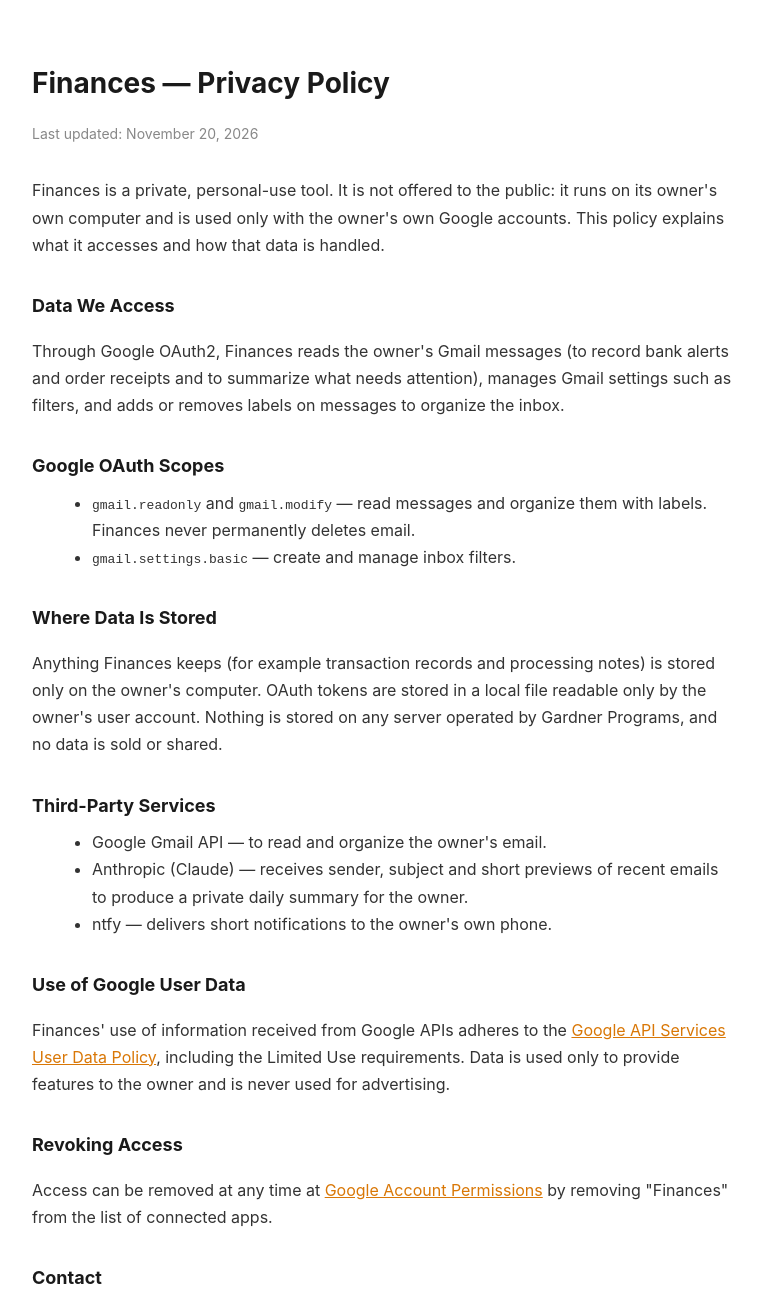
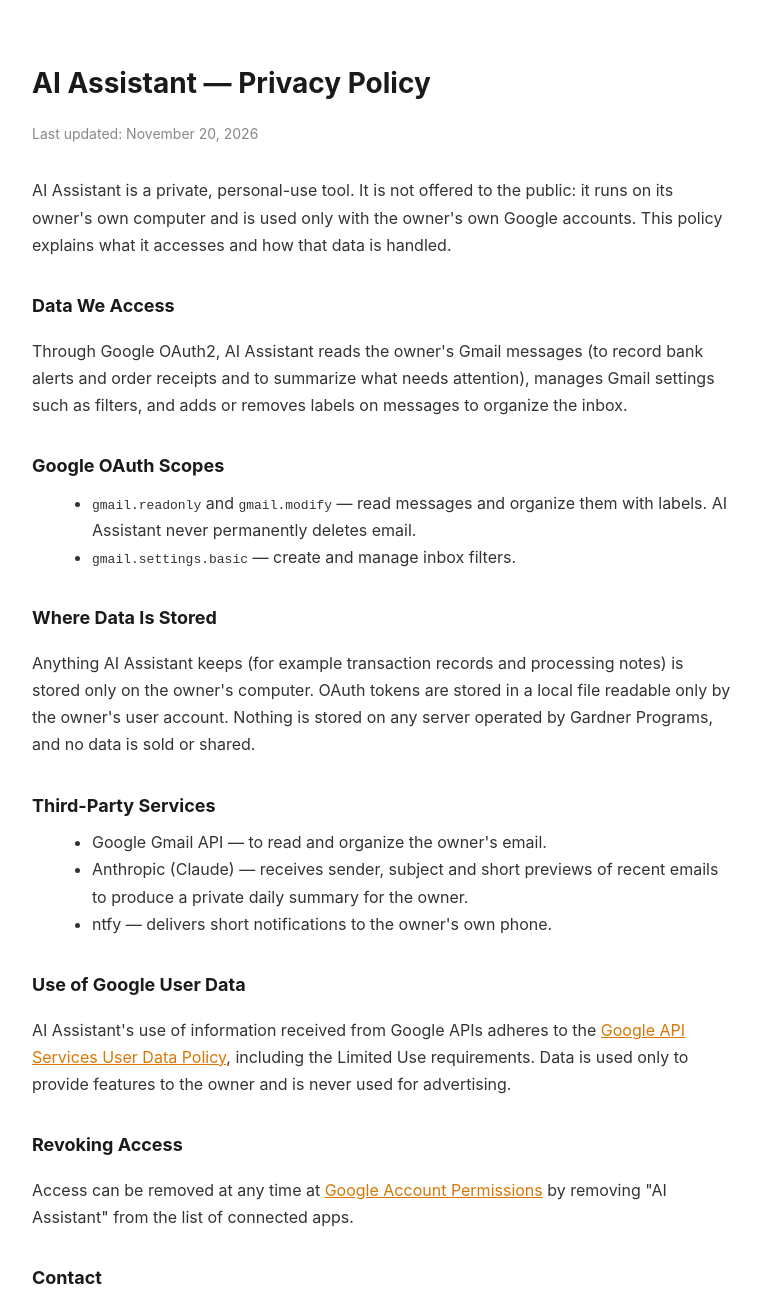
Before and after one commit to Gardner-Programs/Gardner-Programs.github.io, a plain HTML site: page assistant-privacy.html in a window 1280 px wide. Shown: the top 1300 px of the page, without its empty margins (258-1020 px from the left). Drawn offline with Linux system fonts and the light colour scheme.

Commit message:
Rename the personal app's privacy page to AI Assistant
Co-Authored-By: Claude Opus 5.5 <noreply@anthropic.com>

```diff
--- a/finances-privacy.html
+++ b/assistant-privacy.html
@@ -3,7 +3,7 @@
 <head>
   <meta charset="utf-8">
   <meta name="viewport" content="width=device-width, initial-scale=1">
-  <title>Finances — Privacy Policy</title>
+  <title>AI Assistant — Privacy Policy</title>
   <style>
     body {
       font-family: -apple-system, BlinkMacSystemFont, 'Segoe UI', sans-serif;
@@ -21,22 +21,22 @@
   </style>
 </head>
 <body>
-  <h1>Finances — Privacy Policy</h1>
+  <h1>AI Assistant — Privacy Policy</h1>
   <p class="meta">Last updated: November 20, 2026</p>
 
-  <p>Finances is a private, personal-use tool. It is not offered to the public: it runs on its owner's own computer and is used only with the owner's own Google accounts. This policy explains what it accesses and how that data is handled.</p>
+  <p>AI Assistant is a private, personal-use tool. It is not offered to the public: it runs on its owner's own computer and is used only with the owner's own Google accounts. This policy explains what it accesses and how that data is handled.</p>
 
   <h2>Data We Access</h2>
-  <p>Through Google OAuth2, Finances reads the owner's Gmail messages (to record bank alerts and order receipts and to summarize what needs attention), manages Gmail settings such as filters, and adds or removes labels on messages to organize the inbox.</p>
+  <p>Through Google OAuth2, AI Assistant reads the owner's Gmail messages (to record bank alerts and order receipts and to summarize what needs attention), manages Gmail settings such as filters, and adds or removes labels on messages to organize the inbox.</p>
 
   <h2>Google OAuth Scopes</h2>
   <ul style="margin: 0 0 12px 20px; color: #333;">
-    <li><code>gmail.readonly</code> and <code>gmail.modify</code> — read messages and organize them with labels. Finances never permanently deletes email.</li>
+    <li><code>gmail.readonly</code> and <code>gmail.modify</code> — read messages and organize them with labels. AI Assistant never permanently deletes email.</li>
     <li><code>gmail.settings.basic</code> — create and manage inbox filters.</li>
   </ul>
 
   <h2>Where Data Is Stored</h2>
-  <p>Anything Finances keeps (for example transaction records and processing notes) is stored only on the owner's computer. OAuth tokens are stored in a local file readable only by the owner's user account. Nothing is stored on any server operated by Gardner Programs, and no data is sold or shared.</p>
+  <p>Anything AI Assistant keeps (for example transaction records and processing notes) is stored only on the owner's computer. OAuth tokens are stored in a local file readable only by the owner's user account. Nothing is stored on any server operated by Gardner Programs, and no data is sold or shared.</p>
 
   <h2>Third-Party Services</h2>
   <ul style="margin: 0 0 12px 20px; color: #333;">
@@ -46,10 +46,10 @@
   </ul>
 
   <h2>Use of Google User Data</h2>
-  <p>Finances' use of information received from Google APIs adheres to the <a href="https://developers.google.com/terms/api-services-user-data-policy">Google API Services User Data Policy</a>, including the Limited Use requirements. Data is used only to provide features to the owner and is never used for advertising.</p>
+  <p>AI Assistant's use of information received from Google APIs adheres to the <a href="https://developers.google.com/terms/api-services-user-data-policy">Google API Services User Data Policy</a>, including the Limited Use requirements. Data is used only to provide features to the owner and is never used for advertising.</p>
 
   <h2>Revoking Access</h2>
-  <p>Access can be removed at any time at <a href="https://myaccount.google.com/permissions">Google Account Permissions</a> by removing "Finances" from the list of connected apps.</p>
+  <p>Access can be removed at any time at <a href="https://myaccount.google.com/permissions">Google Account Permissions</a> by removing "AI Assistant" from the list of connected apps.</p>
 
   <h2>Contact</h2>
   <p>Questions can be sent through <a href="https://github.com/Gardner-Programs">Gardner Programs on GitHub</a>.</p>
```
